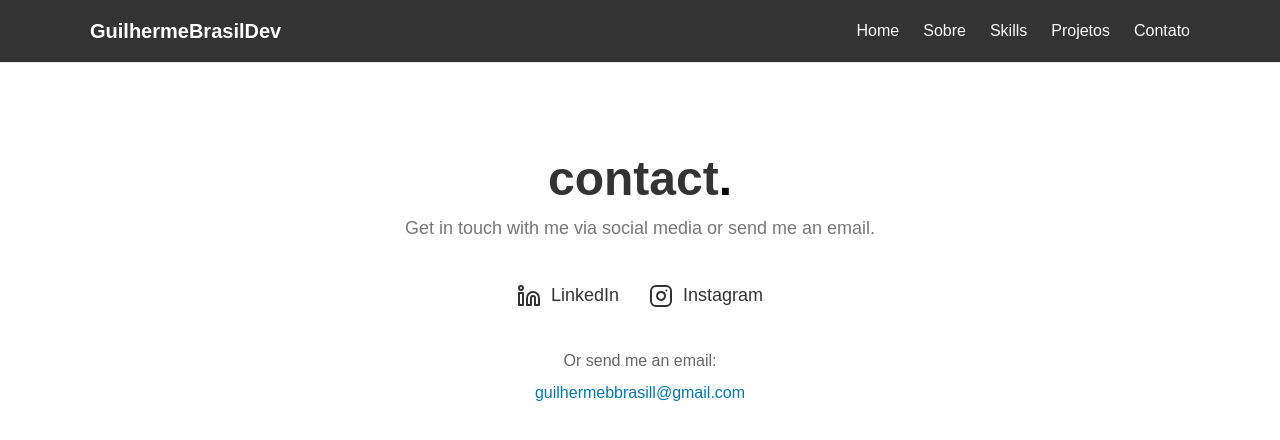
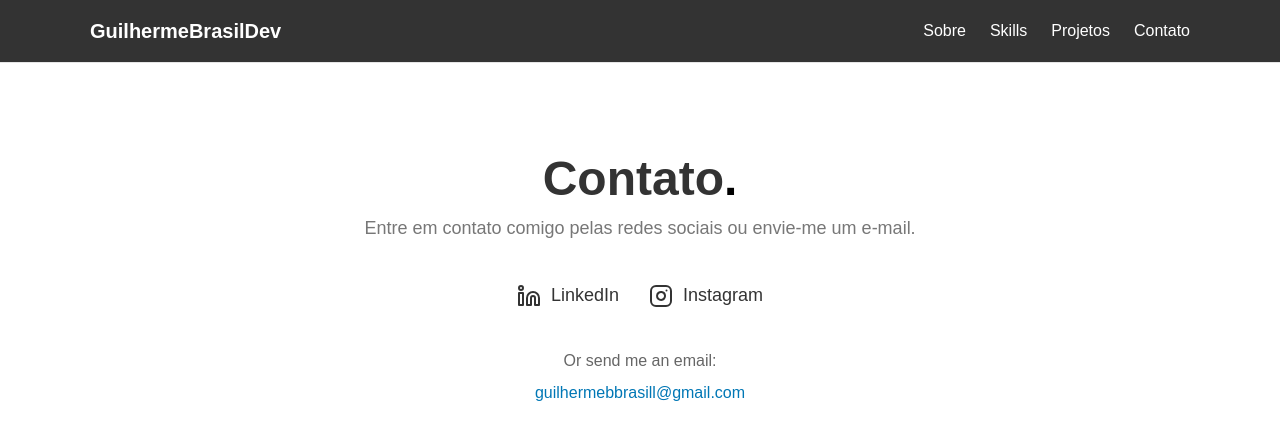
Before and after one commit to GuilhermeBatBrasil/portifolio-guilherme, a Next.js app: page /contact in a window 1280 px wide. Shown: the top 440 px of the page. Built offline with nearby package versions, Linux system fonts and the light colour scheme.

Commit message:
fix: correção portugues

```diff
--- a/src/components/About/About.tsx
+++ b/src/components/About/About.tsx
@@ -4,7 +4,7 @@ export default function AboutSection() {
   return (
     <section className={styles.about} id="about">
       <div className={styles.container}>
-        <h2 className={styles.title}>sobre mim<span className={styles.dot}>.</span></h2>
+        <h2 className={styles.title}>Sobre mim<span className={styles.dot}>.</span></h2>
         <p className={styles.intro}>
           Meu nome é Guilherme e sou um desenvolvedor front-end com forte foco em qualidade,
           performance e experiência do usuário. Estou em constante evolução na área de tecnologia,
--- a/src/components/Contact/Contact.tsx
+++ b/src/components/Contact/Contact.tsx
@@ -9,8 +9,8 @@ export default function ContactSection() {
   return (
     <section className={styles.contact} id="contact">
       <div className={styles.container}>
-        <h2 className={styles.title}>contact<span className={styles.dot}>.</span></h2>
-        <p className={styles.subtitle}>Get in touch with me via social media or send me an email.</p>
+        <h2 className={styles.title}>Contato<span className={styles.dot}>.</span></h2>
+        <p className={styles.subtitle}>Entre em contato comigo pelas redes sociais ou envie-me um e-mail.</p>
 
         <div className={styles.socials}>
           <a href="https://www.linkedin.com/in/guilherme-brasil-47791216b/" target="_blank" rel="noopener noreferrer" className={styles.social}>
--- a/src/components/Navbar/Navbar.tsx
+++ b/src/components/Navbar/Navbar.tsx
@@ -29,7 +29,7 @@ const Navbar = () => {
       <div className={styles.container}>
         <div className={styles.logo}>GuilhermeBrasilDev</div>
         <nav ref={navRef} className={`${styles.nav} ${menuOpen ? styles.open : ''}`}>
-          <Link href="/" onClick={handleNavClick}>Home</Link>
+          {/* <Link href="/" onClick={handleNavClick}>Menu</Link> */}
           <Link href="/about" onClick={handleNavClick}>Sobre</Link>
           <Link href="/skills" onClick={handleNavClick}>Skills</Link>
           <Link href="/projects" onClick={handleNavClick}>Projetos</Link>
--- a/src/components/Projects/Projects.tsx
+++ b/src/components/Projects/Projects.tsx
@@ -44,7 +44,7 @@ export default function ProjectsSection() {
 		<section className={styles.projects} id="projects">
 			<div className={styles.container}>
 				<h2 className={styles.title}>
-					projects<span className={styles.dot}>.</span>
+					Projetos<span className={styles.dot}>.</span>
 				</h2>
 				<a
 					href="https://github.com/GuilhermeBatBrasil"
--- a/src/components/Skills/Skills.tsx
+++ b/src/components/Skills/Skills.tsx
@@ -12,7 +12,7 @@ export default function SkillsSection() {
   return (
     <section className={styles.skills} id="skills">
       <div className={styles.container}>
-        <h2 className={styles.title}>skills<span className={styles.dot}>.</span></h2>
+        <h2 className={styles.title}>Skills<span className={styles.dot}>.</span></h2>
         <div className={styles.grid}>
           {Object.entries(skills).map(([category, items]) => (
             <div key={category} className={styles.card}>
```
Also changed, not shown: src/components/Header/Header.tsx (deleted), src/components/Header/Navbar.module.css (deleted).
